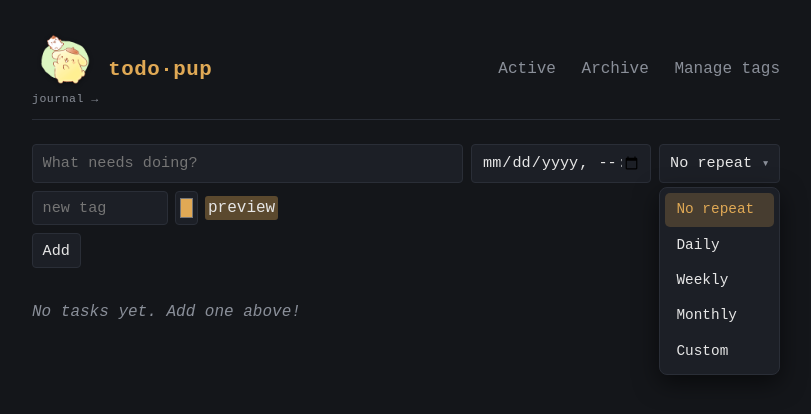
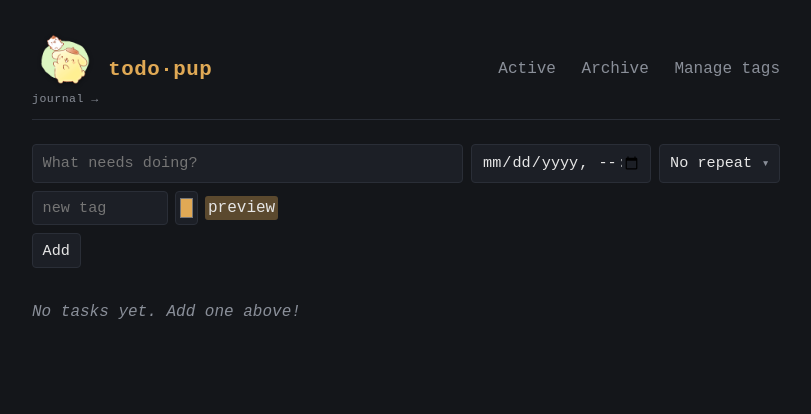
Before and after one commit to jxi-idme/todo-cli, a Flask app: page / in a window 1280 px wide. Shown: the top 414 px of the page, without its empty margins (234-1045 px from the left). Run offline with Flask 3, Linux system fonts and the light colour scheme.

Commit message:
fix(ui): hide custom-select popover until opened
.cs-popover used display:flex, which overrode the [hidden] attribute's
display:none, so the dropdown was always visible. Add an explicit
.cs-popover[hidden] { display: none } rule so it only shows when toggled
open (and closes on selection or outside click).

Co-Authored-By: Claude Opus 4.8 <noreply@anthropic.com>

```diff
--- a/static/style.css
+++ b/static/style.css
@@ -1202,6 +1202,8 @@ h2 {
   gap: 1px;
   white-space: nowrap;
 }
+/* display:flex above overrides the bare [hidden] UA rule, so hide explicitly. */
+.cs-popover[hidden] { display: none; }
 
 .cs-option {
   text-align: left;
```
